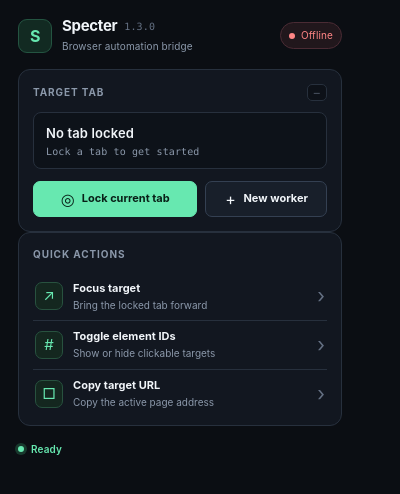
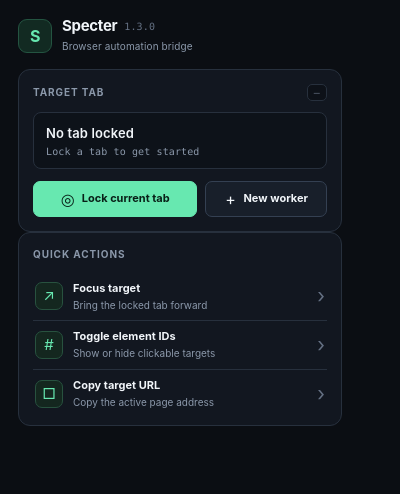
Before and after one commit to CharoenwitKunna/Specter, a browser extension: page popup.html in a window 400 px wide. Drawn offline with Linux system fonts and the light colour scheme; no server answers.

Commit message:
style: remove redundant popup status indicators

```diff
--- a/popup.css
+++ b/popup.css
@@ -47,11 +47,6 @@ h1 { margin: 0; font-size: 15px; line-height: 1.1; font-weight: 700; letter-spac
 .version-tag { color: var(--faint); font: 10px var(--mono); }
 .subtitle { margin: 4px 0 0; color: var(--muted); font-size: 10px; }
 
-.status-pill { display: inline-flex; align-items: center; gap: 6px; padding: 5px 8px; border: 1px solid var(--line); border-radius: 99px; color: var(--muted); font-size: 10px; white-space: nowrap; }
-.status-dot, .pulse-indicator { width: 6px; height: 6px; border-radius: 50%; background: currentColor; }
-.status-pill.online { color: var(--accent); border-color: #285b48; background: #10231d; }
-.status-pill.online .status-dot { box-shadow: 0 0 0 3px #1a3d30; }
-.status-pill.offline { color: var(--danger); background: #21171c; border-color: #4a2b34; }
 
 .card { padding: 14px; background: var(--surface); border: 1px solid var(--line); border-radius: 12px; }
 .card-header { display: flex; align-items: center; justify-content: space-between; margin-bottom: 11px; }
@@ -86,7 +81,4 @@ button { font: inherit; }
 .tool-copy small { overflow: hidden; color: var(--muted); font-size: 10px; text-overflow: ellipsis; white-space: nowrap; }
 .tool-arrow { color: var(--faint); font-size: 20px; line-height: 1; }
 
-.footer { display: flex; align-items: center; gap: 7px; min-height: 14px; color: var(--accent); font-size: 10px; font-weight: 600; }
-.pulse-indicator { box-shadow: 0 0 0 3px #18392d; }
-
 button:focus-visible { outline: 2px solid var(--accent); outline-offset: 2px; }
--- a/popup.html
+++ b/popup.html
@@ -18,10 +18,6 @@
           </div>
           <p class="subtitle">Browser automation bridge</p>
         </div>
-      </div>
-      <div id="bridge-badge" class="status-pill offline" aria-live="polite">
-        <span class="status-dot"></span>
-        <span class="status-label">Offline</span>
       </div>
     </header>
 
@@ -73,10 +69,6 @@
       </section>
     </main>
 
-    <footer class="footer" aria-live="polite">
-      <span class="pulse-indicator"></span>
-      <span id="status">Ready</span>
-    </footer>
   </div>
   <script src="popup.js"></script>
 </body>
--- a/popup.js
+++ b/popup.js
@@ -46,27 +46,6 @@ async function getBridgeUrl() {
 }
 
 async function updateUI() {
-  // Check Bridge status
-  try {
-    const bridgeUrl = await getBridgeUrl();
-    const res = await fetch(`${bridgeUrl}/health`, { signal: AbortSignal.timeout(1500) });
-    const data = await res.json();
-    const badge = document.getElementById('bridge-badge');
-    const label = badge?.querySelector('.status-label');
-    if (data.ok) {
-      badge.className = 'status-pill online';
-      if (label) label.textContent = data.polling ? 'Active' : 'Connected';
-    } else {
-      badge.className = 'status-pill offline';
-      if (label) label.textContent = 'Error';
-    }
-  } catch {
-    const badge = document.getElementById('bridge-badge');
-    const label = badge?.querySelector('.status-label');
-    if (badge) badge.className = 'status-pill offline';
-    if (label) label.textContent = 'Offline';
-  }
-
   // Get background info
   chrome.runtime.sendMessage({ type: 'MCP', source: 'popup', mcp: { action: 'list_tabs' } }, (res) => {
     if (chrome.runtime.lastError || !res?.ok || !res?.result?.tabs) return;
```
